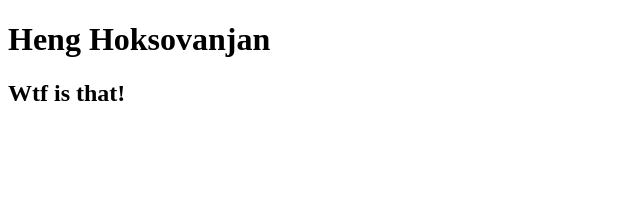
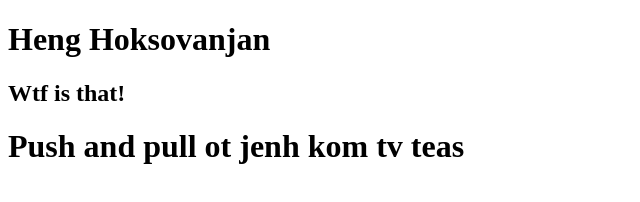
Before and after one commit to Soeun-Sovannarith/Front_End, a plain HTML site: page index.html in a window 1280 px wide. Shown: the whole page, without its empty margins (0-640 px from the left). Drawn offline with Linux system fonts and the light colour scheme.

Commit message:
another_Commit

```diff
--- a/index.html
+++ b/index.html
@@ -11,6 +11,7 @@
     <body>
         <h1>Heng Hoksovanjan</h1>
         <h2>Wtf is that!</h2>
+        <h1> Push and pull ot jenh kom tv teas </h1>
 
         <script src="" async defer></script>
     </body>
```
